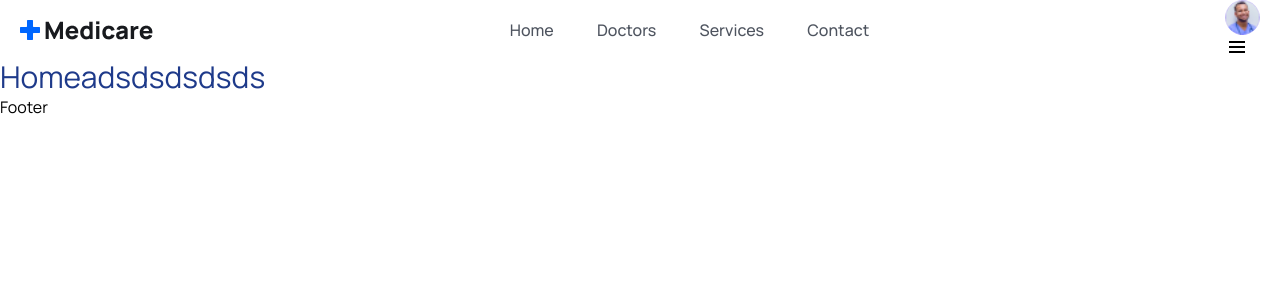
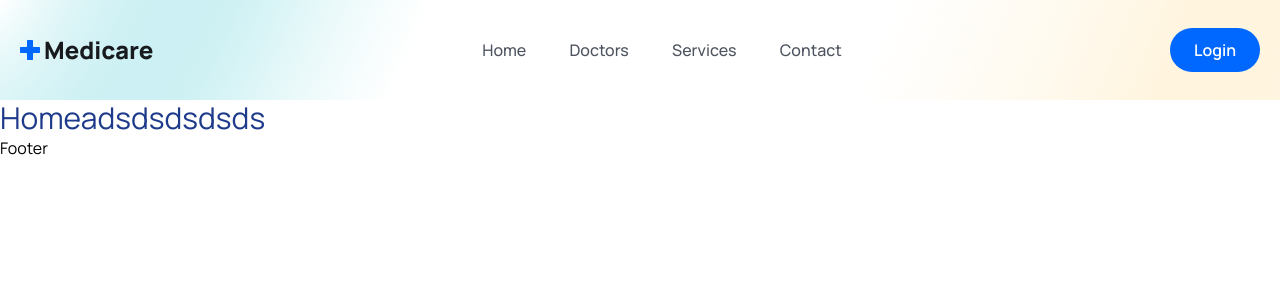
Before and after one commit to RajithaUBandara21/Medicare-Booking, a React (Vite) app in the folder FrontEnd/: page / in a window 1280 px wide. Shown: the top 300 px of the page. Built offline with nearby package versions, Linux system fonts and the light colour scheme.

Commit message:
Navigation bar par done

```diff
--- a/FrontEnd/package.json
+++ b/FrontEnd/package.json
@@ -12,6 +12,7 @@
   "dependencies": {
     "react": "^18.3.1",
     "react-dom": "^18.3.1",
+    "react-icons": "^5.3.0",
     "react-router-dom": "^6.26.2",
     "react-toastify": "^10.0.5"
   },
--- a/FrontEnd/src/App.css
+++ b/FrontEnd/src/App.css
@@ -10,3 +10,15 @@
 body{
     font-family: 'Manrope', sans-serif;
 }
+
+.sticky_header{
+
+    width: 100px;
+    height: 80px;
+    line-height: 80;
+    position:sticky;
+    top: 0;
+    left: 0;
+    z-index: 99999;
+    box-shadow: 3px 3px -8px 3px #ddd;
+}
--- a/FrontEnd/src/component/Header/Header.jsx
+++ b/FrontEnd/src/component/Header/Header.jsx
@@ -1,32 +1,51 @@
 import React from 'react'
 import { useEffect,useRef } from 'react'
 import logo from '../../assets/images/logo.png'
-import {BrowserRouter, Link, NavLink} from "react-router-dom"
+import { Link, NavLink} from "react-router-dom"
 import avatar from "../../assets/images/avatar-icon.png"
-import {BiMenu} from 'react-icons/bi'
+import {BiMenu} from "react-icons/bi"
 
 
 
-const navLinks= [{
-  path:"/home",
-  display:"Home"
+
+const navLinks = [
+  {
+    path: "/home",
+    display: "Home",
   },
   {
-  path:"/doctors",
-  display:"Doctors"
+    path: "/doctors",
+    display: "Doctors",
   },
   {
-  path:"/services",
-  display:"Services"
+    path: "/services",
+    display: "Services",
   },
   {
-  path:"/contact",
-  display:"Contact"
+    path: "/contact",
+    display: "Contact",
+  },
+];
+const  Header = ()=> {
+const headerRef= useRef(null);
+const menuRef= useRef(null);
+
+
+const toggleMenu = ()=>{menuRef.current.classList.toggle("show_menu")};
+
+const handelStickyHeader = ()=>{
+  window.addEventListener("scroll", ()=>{
+    if(document.body.scrollTop > 80 || document.documentElement.scrollTop > 80){
+      headerRef.current.classList.add("sticky_header")
   }
-]
-const  Header = ()=> {
+else{
+  headerRef.current.classList.remove("sticky_header")
+}}
+)
+}
+
   return (
-    <header className="header flex items-center">
+    <header className="header flex items-center" ref={headerRef}>
       <div className="container">
         <div className="flex items-center justify-between">
           <div>
@@ -36,11 +55,11 @@ const  Header = ()=> {
 
 {/* :::::::::::::Navigation::::::::::::: */}
 
-          <div className="navigation">
+          <div className="navigation" ref={menuRef} onClick={toggleMenu}>
             <ul className="menu flex items-center gap-[2.7rem]">
               {navLinks.map((item, index) => (
                 <li key={index}>
-                  <BrowserRouter>
+
                     <NavLink
                       to={item.path}
                       className={(navClass) =>
@@ -51,27 +70,32 @@ const  Header = ()=> {
                     >
                       {item.display}
                     </NavLink>
-                  </BrowserRouter>
+
                 </li>
               ))}
             </ul>
           </div>
 
+{/* ::::::::::::::::::: Nav_Right ::::::::::::::::::: */}
 
           <div className='flex items-center gap-4'>
-            <div>
-            <BrowserRouter> <Link to='/'>
+            <div className='hidden'>
+              <Link to='/'>
              <figure className='w-[35px] h-[35px] rounded-full cursor-pointer'>
               <img src = {avatar} className='w-full rounded-full alt="" '/>
+               </figure></Link> </div>
+
+               <Link to='/login'>
+               <button className='bg-primaryColor py-2 px-6 text-white font-[600] h-[44px] rounded-[50px] flex items-center justify-center '>Login</button>
+               </Link>
 
 
-
-              </figure></Link> </BrowserRouter>
-              <span className="w-6 h-6 cursor-pointer">
+              <span className="w-6 h-6 cursor-pointer md:hidden" onClick={toggleMenu}>
                 <BiMenu className= "w-6 h-6 cursor-pointer" />
               </span>
 
-              </div></div>
+              </div>
+
         </div>
       </div>
     </header>
--- a/FrontEnd/src/index.css
+++ b/FrontEnd/src/index.css
@@ -20,8 +20,12 @@
         @apply text-[44px] leading-[54px] font-[700] text-headingColor
 
     }
-    text_para{
+    .text_para{
         @apply text-[18px] leading-[30px] font-[400] text-textColor mt-[18px]
+    }
+
+    .header{
+        @apply bg-[url('./assets/images/mask.png')] bg-no-repeat bg-center bg-cover  w-full h-[100px] leading-[100px]
     }
 
     }
@@ -43,4 +47,37 @@
     .text_para{
 
     @apply text-[16px] leading-7 mt-3;}
+
+
 }
+@media only screen and (max-width:768px) {
+.navigation{
+    width: 100%;
+    height: 100%;
+    position: fixed;
+    top: 0;
+    left: 0;
+    z-index: 100;
+    background: #00000084;
+    display: none;
+
+}
+.menu{
+    width: 15rem;
+    height: 100%;
+    position: absolute;
+    top: 0;
+    right: 0;
+    background: #fff;
+    z-index: 200;
+    flex-direction: column;
+    justify-content: center;
+    align-items: center;
+    line-height: 30px;
+
+}
+.show_menu{
+    display: block;
+}
+
+}
--- a/FrontEnd/src/main.jsx
+++ b/FrontEnd/src/main.jsx
@@ -2,11 +2,13 @@ import React from 'react';
 import ReactDOM from 'react-dom/client';
 import './index.css';
 import App from './App';
+import { BrowserRouter } from 'react-router-dom';
 
 const root = ReactDOM.createRoot(document.getElementById('root'));
 root.render(
   <React.StrictMode>
-
+    <BrowserRouter>
     <App />
+    </BrowserRouter>
   </React.StrictMode>
 );
--- a/FrontEnd/src/routers/Routers.jsx
+++ b/FrontEnd/src/routers/Routers.jsx
@@ -7,11 +7,11 @@ import Singup from "../pages/Singup"
 import Contact from "../pages/Contact"
 import Doctors from "../pages/Doctors/Doctors"
 import DoctorsDetails from "../pages/Doctors/DoctorDetails"
-import {Routes, Route, BrowserRouter} from "react-router-dom"
+import {Routes, Route} from "react-router-dom"
 
 function Routers() {
   return (
-    <BrowserRouter>
+
     <Routes>
     <Route path="/" element={<Home/>}/>
     <Route path="/home" element={<Home/>}/>
@@ -21,7 +21,7 @@ function Routers() {
     <Route path="/register" element={<Singup/>}/>
     <Route path="/contact" element={<Contact/>}/>
     <Route path="/services" element={<Services/>}/>
-    </Routes></BrowserRouter>
+    </Routes>
      )
 }
 
```
Also changed, not shown: 1 other file (tests, documents, lock files or other folders). Lines whose indentation alone changed are shown as unchanged.
